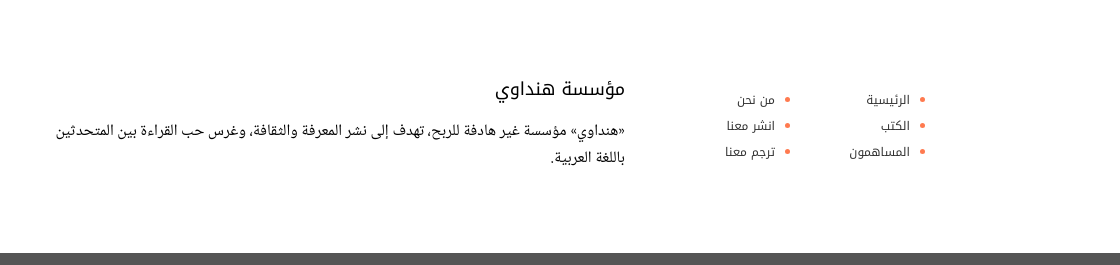
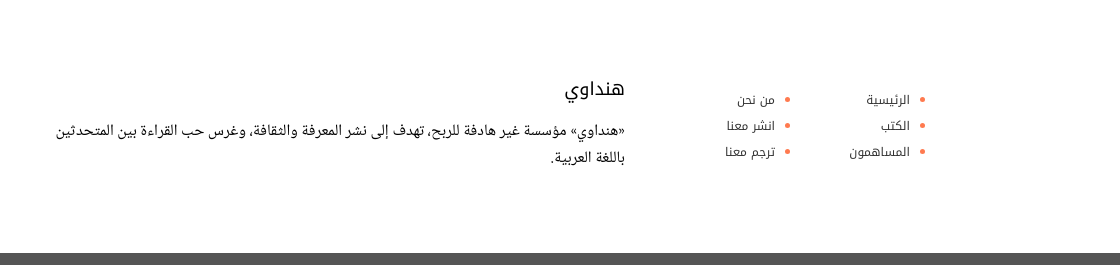
Before and after one commit to Shaker-Hamdi/book_audio_player, a plain HTML site: page index.html in a window 1280 px wide. Shown: the part 6501-6766 px from the top of the page, 0-1120 px from the left. Drawn offline with Linux system fonts and the light colour scheme; no server answers.

Commit message:
Changed some wording

```diff
--- a/index.html
+++ b/index.html
@@ -974,7 +974,7 @@
             <!--center-->
 
             <div class="left">
-                <h3>مؤسسة هنداوي</h3>
+                <h3>هنداوي</h3>
                 <p>
                     «هنداوي» مؤسسة غير هادفة للربح، تهدف إلى نشر المعرفة
                     والثقافة، وغرس حب القراءة بين المتحدثين باللغة العربية.
```
